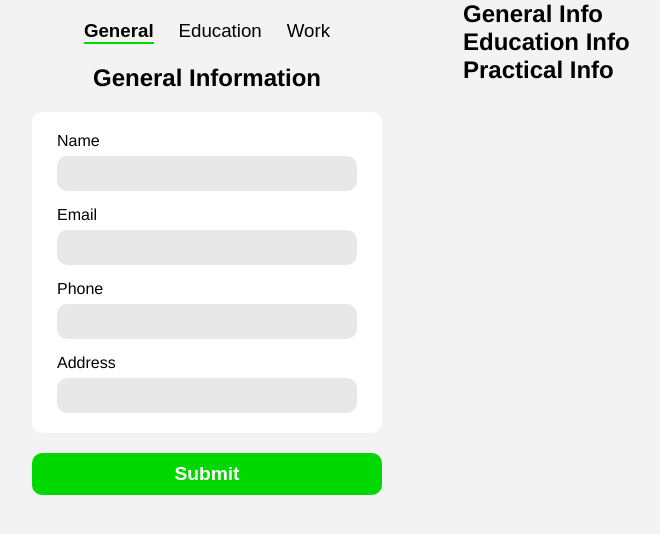
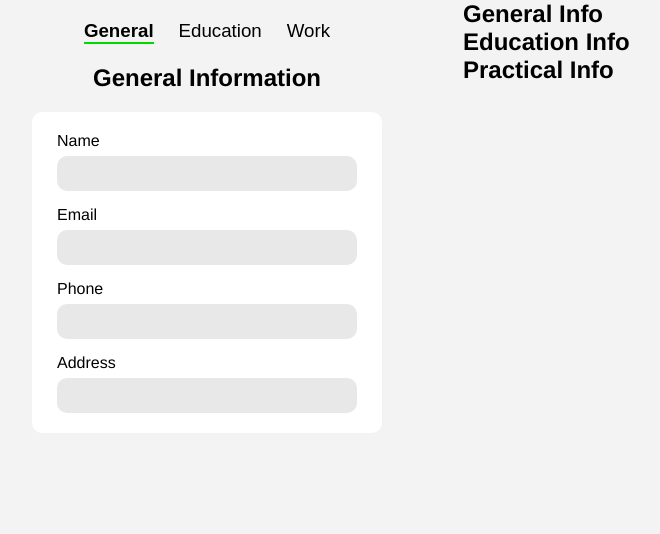
Before and after one commit to fau446/cv-application, a React (Vite) app: page / in a window 1280 px wide. Shown: the top 534 px of the page, without its empty margins (49-709 px from the left). Built offline with nearby package versions, Linux system fonts and the light colour scheme.

Commit message:
Change information entry to update resume dynamically

```diff
--- a/src/App.jsx
+++ b/src/App.jsx
@@ -106,6 +106,7 @@ function App() {
     }
 
     e.preventDefault();
+    setChange();
   }
 
   function setChange() {
@@ -118,11 +119,6 @@ function App() {
 
     setEducationInfo(newEducationInfo);
     setPracticalInfo(newPracticalInfo);
-  }
-
-  function submitForm(e) {
-    e.preventDefault();
-    setChange();
   }
 
   function addEducation() {
@@ -171,7 +167,6 @@ function App() {
     <div className={styles.main}>
       <CVEditor
         onChange={handleChange}
-        onSubmit={submitForm}
         addEducation={addEducation}
         addPractical={addPractical}
         educationInfo={educationInfo}
--- a/src/components/CVEditor/CVEditor.jsx
+++ b/src/components/CVEditor/CVEditor.jsx
@@ -6,7 +6,6 @@ import styles from "./CVEditor.module.css";
 
 function CVEditor({
   onChange,
-  onSubmit,
   addEducation,
   addPractical,
   educationInfo,
@@ -71,7 +70,7 @@ function CVEditor({
           )}
         </h3>
       </div>
-      <form className={styles.formSection} onSubmit={onSubmit}>
+      <form className={styles.formSection}>
         {activeTab === "General" ? (
           <GeneralSection onChange={onChange} className="normal" />
         ) : (
@@ -111,8 +110,6 @@ function CVEditor({
             className="hidden"
           />
         )}
-
-        <button className={styles.submitButton}>Submit</button>
       </form>
     </div>
   );
--- a/src/components/CVEditor/CVEditor.module.css
+++ b/src/components/CVEditor/CVEditor.module.css
@@ -31,17 +31,3 @@
   gap: 20px;
   width: 350px;
 }
-
-.submitButton {
-  background-color: rgb(0, 216, 0);
-  color: white;
-  font-weight: bolder;
-  border: none;
-  border-radius: 10px;
-  font-size: 1.2em;
-  padding: 10px 0;
-}
-
-.submitButton:hover {
-  background-color: rgb(1, 241, 1);
-}
```
